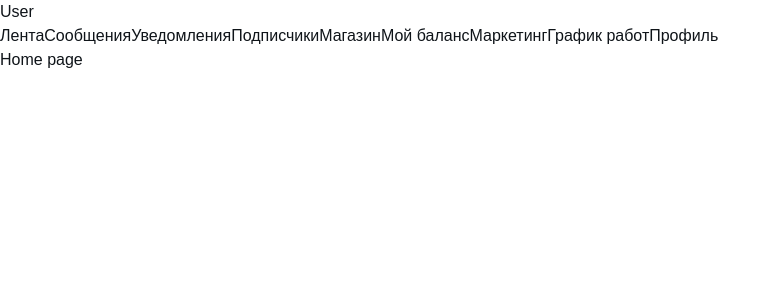
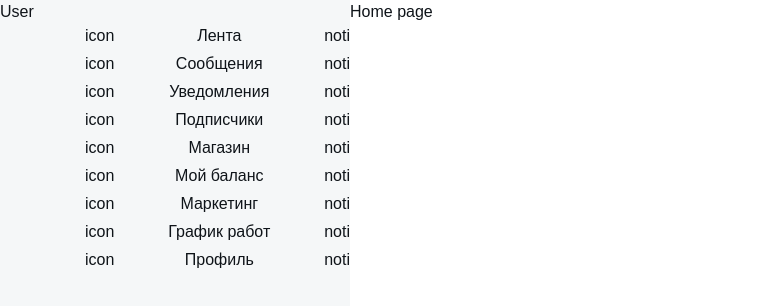
Before and after one commit to klavrenuk/next-notifications, a Next.js app in the folder notifications/: page / in a window 1280 px wide. Shown: the top 306 px of the page, without its empty margins (0-781 px from the left). Built offline with nearby package versions, Linux system fonts and the light colour scheme.

Commit message:
LeftAside: верстка

```diff
--- a/notifications/src/app/components/aside/AppAside.tsx
+++ b/notifications/src/app/components/aside/AppAside.tsx
@@ -1,8 +1,8 @@
-import styles from './styles/aside.module.css'
-
 import { appNavigation } from '@/app/constants/aside-nav'
 
 import NavAside from '../navigation/NavAside'
+
+import styles from './styles/aside.module.css'
 
 export default function AppAside() {
     return (
--- a/notifications/src/app/components/aside/styles/aside.module.css
+++ b/notifications/src/app/components/aside/styles/aside.module.css
@@ -0,0 +1,6 @@
+.aside {
+    overflow-y: auto;
+    overflow-x: hidden;
+    background: var(--color-grey);
+    height: 100vh;
+}
--- a/notifications/src/app/components/navigation/NavAside.tsx
+++ b/notifications/src/app/components/navigation/NavAside.tsx
@@ -1,21 +1,25 @@
 import type { Nav } from '@/app/types/nav';
-
 import Link from 'next/link';
+import styles from './styles/nav-aside.module.css';
 
 interface Props {
-    list: Nav[]
+  list: Nav[];
 }
 
-export default function NavAside({list}: Props) {
-    return (
-        <nav>
-            {
-                list.map((link) => {
-                    return <Link key={link.url} href={link.url}>
-                        { link.name }
-                    </Link>
-                })
-            }
-        </nav>
-    )
+export default function NavAside({ list }: Props) {
+  return (
+    <nav className={styles.navAside}>
+      {list.map((link) => (
+        <Link
+          key={link.url}
+          href={link.url}
+          className={styles.link}
+        >
+            <span>icon</span>
+            <span>{link.name}</span>
+            <span>noti</span>
+        </Link>
+      ))}
+    </nav>
+  );
 }
--- /dev/null
+++ b/notifications/src/app/components/navigation/styles/nav-aside.module.css
@@ -0,0 +1,15 @@
+.navAside {
+    width: 100%;
+    padding-left: 85px;
+    display: flex;
+    flex-direction: column;
+    gap: 4px;
+}
+
+.link {
+    color: var(--color-black);
+    display: flex;
+    align-items: center;
+    justify-content: space-between;
+    gap: 20px;
+}
--- a/notifications/src/app/layouts/AppLayout.tsx
+++ b/notifications/src/app/layouts/AppLayout.tsx
@@ -2,9 +2,11 @@
 
 import AppAside from '@/app/components/aside/AppAside';
 
+import styles from './styles/app-layout.module.css'
+
 export default function AppLayout({ children }: { children: React.ReactNode }) {
   return (
-    <div>
+    <div className={styles.appLayout}>
       <AppAside />
       <main>{children}</main>
     </div>
--- /dev/null
+++ b/notifications/src/app/layouts/styles/app-layout.module.css
@@ -0,0 +1,6 @@
+.appLayout {
+    display: grid;
+    grid-template-columns: 350px calc(100% - 350px);
+    align-items: flex-start;
+    height: 100%;
+}
```
